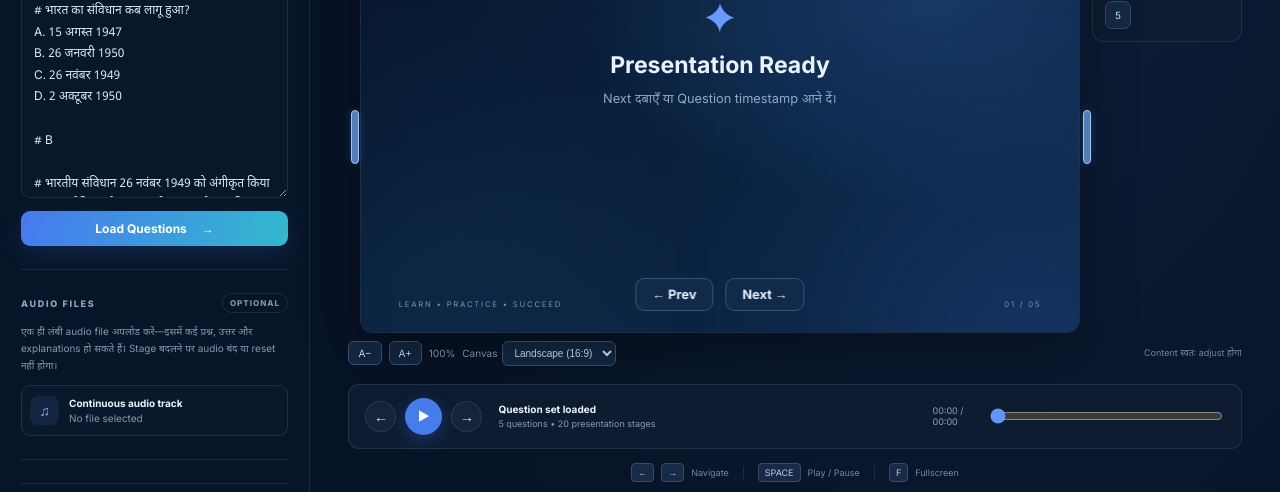
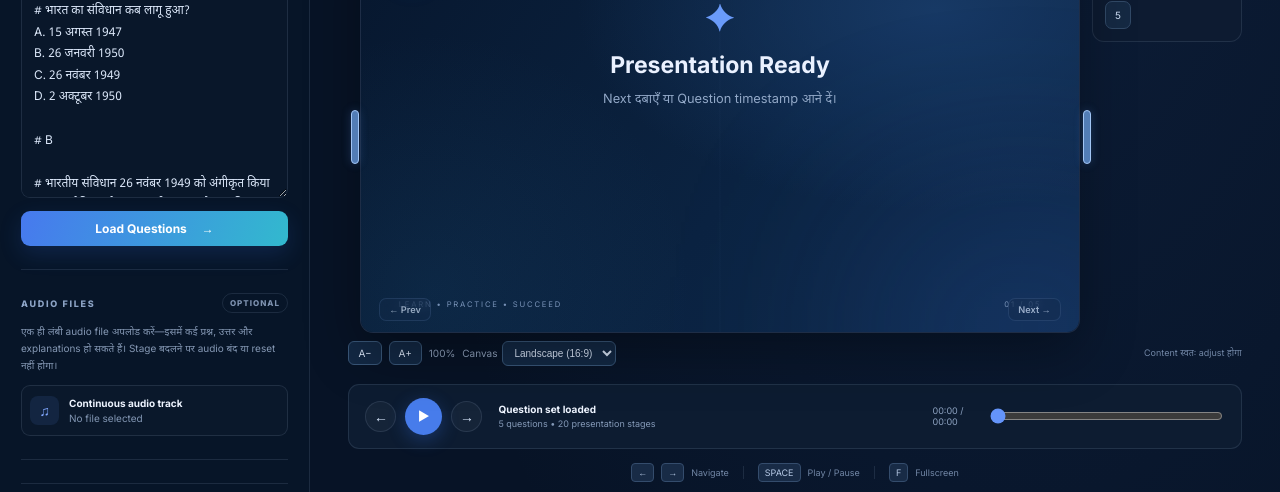
Before and after one commit to zotakbook-cmd/mcqvideo, a plain HTML site: page index.html in a window 1280 px wide. Shown: the part 308-800 px from the top of the page. Drawn offline with Linux system fonts and the light colour scheme.

Commit message:
Make canvas navigation subtle and align buttons to bottom corners

```diff
--- a/styles.css
+++ b/styles.css
@@ -222,4 +222,4 @@ body.presentation-mode .preview-wrap.portrait-canvas{width:auto!important;max-wi
 .canvas-content .options-grid.stage-options-reveal .option{animation:mcqOptionIn .55s cubic-bezier(.2,.7,.25,1) both!important;}
 .canvas-content .explanation-text.stage-explanation-reveal{animation:mcqExplain .65s cubic-bezier(.2,.7,.25,1) both!important;}
 
-.canvas-nav-buttons{position:absolute;bottom:5%;left:50%;transform:translateX(-50%);display:flex;gap:12px;z-index:5}.canvas-nav-buttons button{border:1px solid #7ea5df55;background:#142c4bdb;color:#e8f2ff;padding:8px 16px;border-radius:9px;font-size:clamp(10px,1vw,14px);font-weight:700;cursor:pointer;backdrop-filter:blur(8px)}.canvas-nav-buttons button:hover{background:#24517e}.canvas-nav-buttons button:focus{outline:none}
+.canvas-nav-buttons{position:absolute;bottom:2.5%;left:0;right:0;display:flex;justify-content:space-between;align-items:center;padding:0 2.5%;z-index:5;pointer-events:none}.canvas-nav-buttons button{pointer-events:auto;border:1px solid #7ea5df38;background:#142c4b99;color:#d8e7fb;padding:5px 9px;border-radius:7px;font-size:clamp(8px,.72vw,11px);font-weight:600;cursor:pointer;backdrop-filter:blur(5px);opacity:.68;transition:opacity .2s,background .2s}.canvas-nav-buttons button:hover{opacity:1;background:#24517e}.canvas-nav-buttons button:focus{outline:none}.canvas-nav-buttons #canvasPrevBtn{margin-right:auto}.canvas-nav-buttons #canvasNextBtn{margin-left:auto}
```
